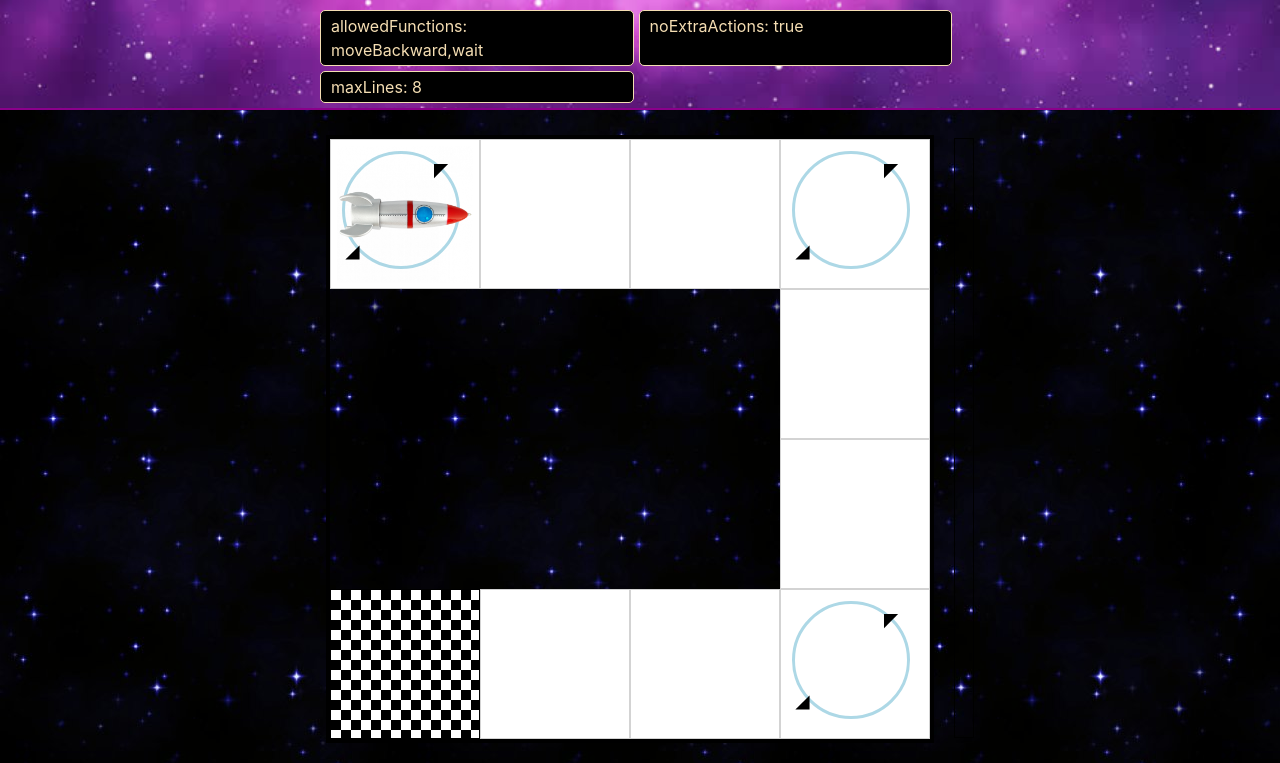
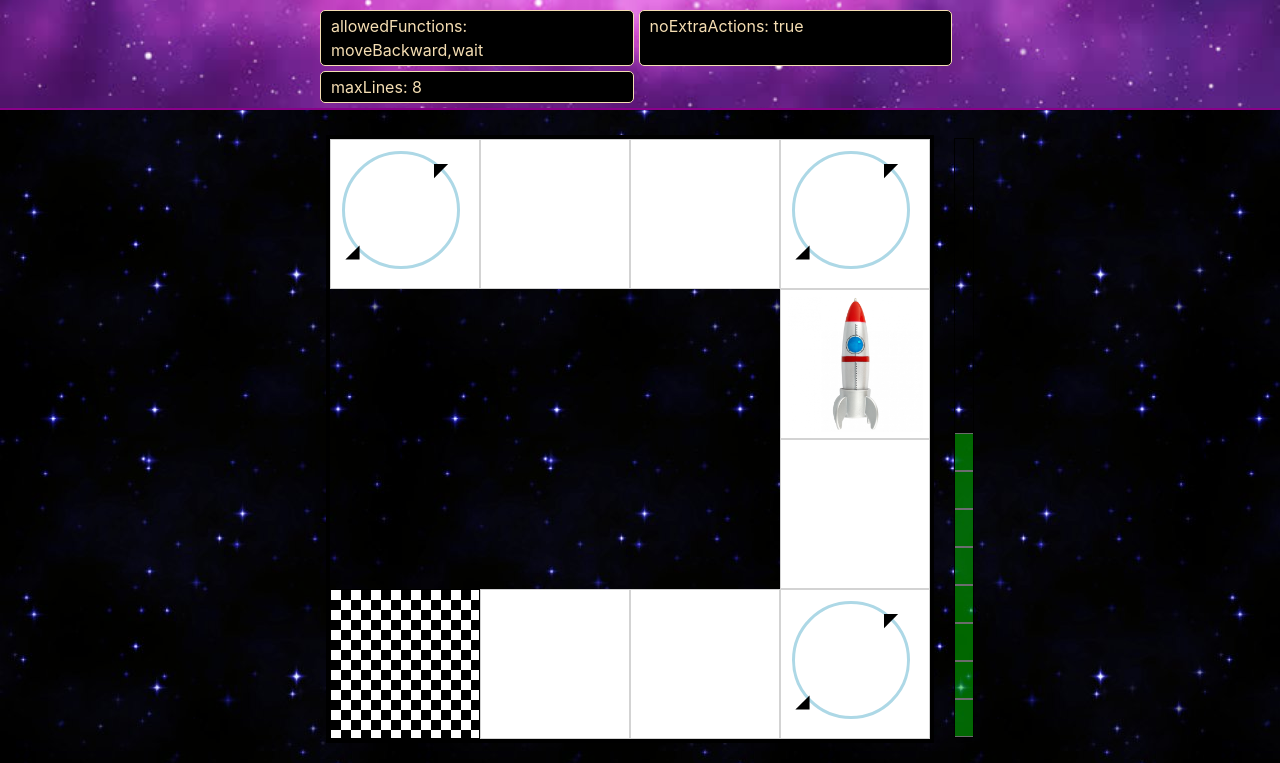
Before and after one commit to 0o0e/dynamische-uis, a plain HTML site: page module 1/spacegame/spacegame/Opdracht05.html in a window 1280 px wide. Shown: the part 85-848 px from the top of the page. Drawn offline with nearby package versions, Linux system fonts and the light colour scheme.

Commit message:
spacegame_05

```diff
--- a/module 1/spacegame/spacegame/Opdracht05.html
+++ b/module 1/spacegame/spacegame/Opdracht05.html
@@ -17,8 +17,15 @@
         //Eigen acties
         spaceShip.run(function () {
             // code  start
+            for(let hoeveelheid=0; hoeveelheid < 3;hoeveelheid++){
+                    for(let hoeveelheid=0; hoeveelheid < 2;hoeveelheid++){
+                        spaceShip.wait();
+                }
+                    for(let hoeveelheid=0; hoeveelheid < 3;hoeveelheid++){
+                    spaceShip.moveBackward();
+                }
 
-
+            }
 
             // code  einde
         });
```
